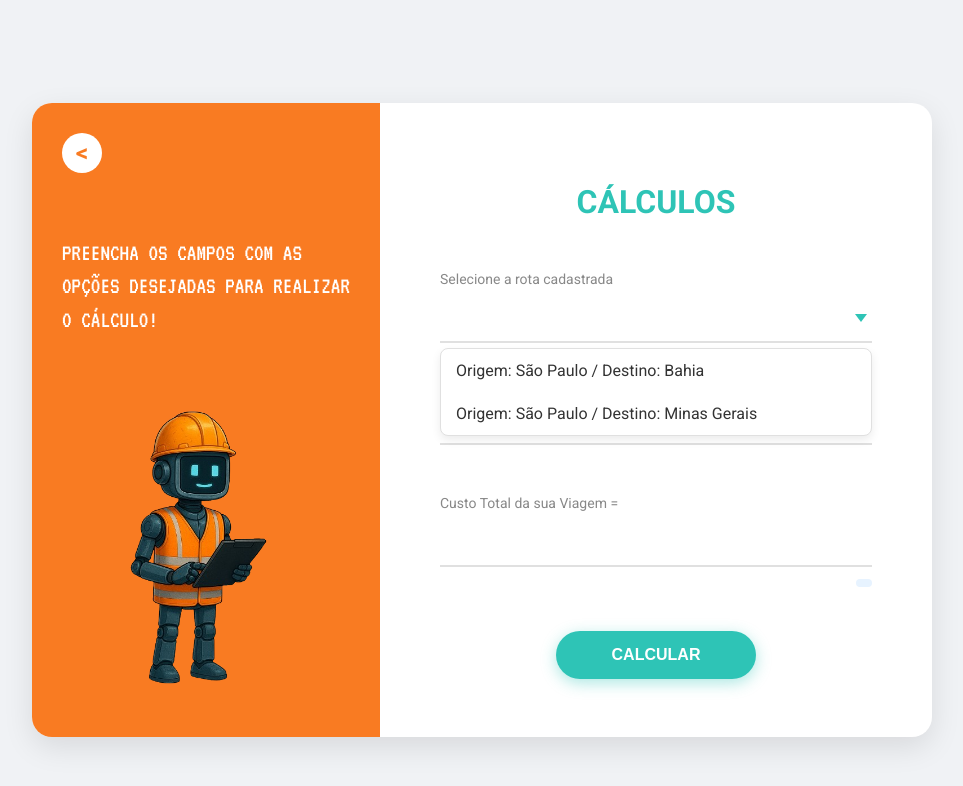
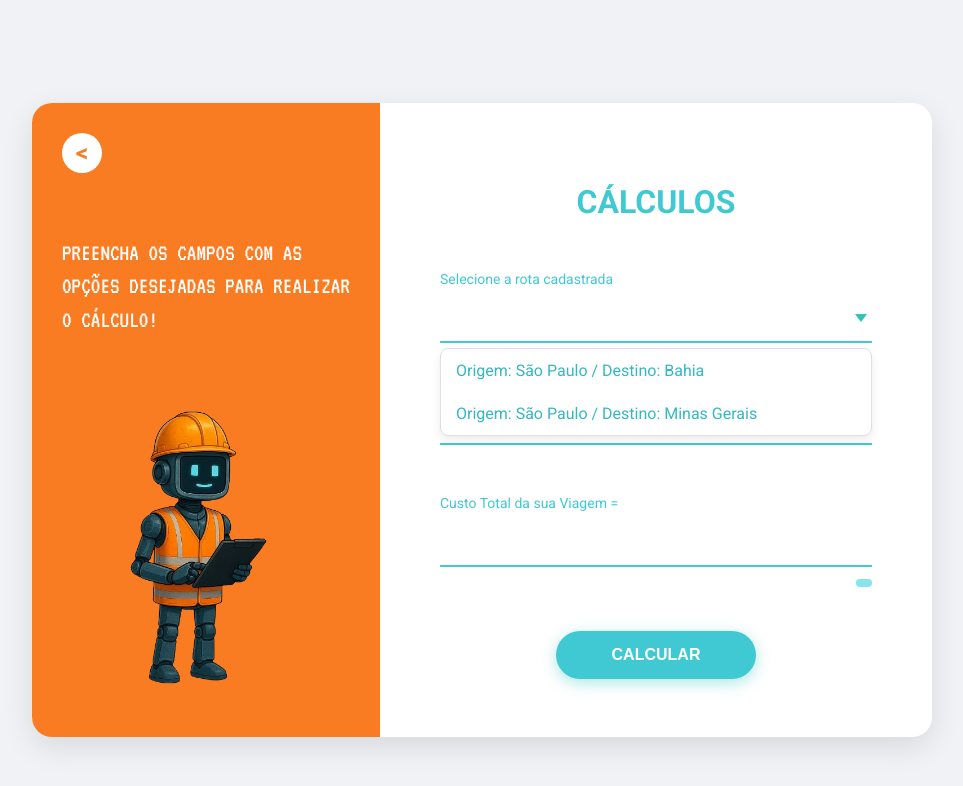
Before and after one commit to victorishizaki/nexus-tcc-forntend, a plain HTML site: page pages/calculos.html in a window 1280 px wide. Both pictures are taken after a click on the element 814 px from the left and 318 px from the top of the page. Shown: the whole page, without its empty margins (158-1121 px from the left). Drawn offline with Linux system fonts and the light colour scheme.

Commit message:
tela de calculos

```diff
--- a/assets/css/calculos.css
+++ b/assets/css/calculos.css
@@ -3,7 +3,6 @@
     --cyan: #2EC4B6;
     --white: #FFFFFF;
     --light-gray: #E0E0E0;
-    --dark-text: #333;
     --font-pixel: 'VT323', monospace;
     --font-main: 'Roboto', sans-serif;
 }
@@ -75,7 +74,7 @@ body {
 }
 
 .title {
-    color: var(--cyan);
+    color: #41c9d3;
     text-align: center;
     margin-bottom: 50px;
     font-weight: bold;
@@ -87,7 +86,7 @@ body {
 
 .input-group label {
     font-size: 14px;
-    color: #888;
+    color: #41c9d3;
     margin-bottom: 8px;
     display: block;
 }
@@ -97,12 +96,12 @@ body {
 }
 
 .custom-select-trigger {
-    border-bottom: 2px solid var(--light-gray);
+    border-bottom: 2px solid #41c9d3;
     padding: 8px 0;
     cursor: pointer;
     position: relative;
     height: 30px;
-    color: #888;
+    color: #41c9d3;
 }
 
 .custom-select-trigger .selected-value {
@@ -144,7 +143,6 @@ body {
 .custom-options li {
     padding: 12px 15px;
     cursor: pointer;
-    color: var(--dark-text);
 }
 .custom-options li:hover {
     background-color: #f0f8f7;
@@ -156,13 +154,13 @@ body {
 }
 
 .result-display {
-    border-bottom: 2px solid var(--light-gray);
+    border-bottom: 2px solid #41c9d3;
     padding: 8px 0;
     min-height: 30px;
 }
 
 .total-value {
-    color: var(--dark-text);
+    color: #41c9d3;
     font-size: 18px;
     font-weight: bold;
     display: block;
@@ -176,8 +174,8 @@ body {
 .formula-details {
     display: inline-block;
     font-size: 12px;
-    color: #007BFF;
-    background-color: #e7f3ff;
+    color: #41c9d3;
+    background-color: #86e4eb;
     padding: 4px 8px;
     border-radius: 4px;
 }
@@ -185,7 +183,7 @@ body {
 
 
 .btn-submit {
-    background-color: var(--cyan);
+    background-color: #41c9d3;
     color: var(--white);
     border: none;
     border-radius: 50px;
@@ -229,3 +227,7 @@ body {
         margin-top: 30px;
     }
 }
+
+.data {
+    color: #35b8c1;
+}
--- a/pages/calculos.html
+++ b/pages/calculos.html
@@ -38,8 +38,8 @@
                             <span class="selected-value"></span>
                         </div>
                         <ul class="custom-options">
-                            <li data-value="sp-ba">Origem: São Paulo / Destino: Bahia</li>
-                            <li data-value="sp-mg">Origem: São Paulo / Destino: Minas Gerais</li>
+                            <li data-value="sp-ba" class="data">Origem: São Paulo / Destino: Bahia</li>
+                            <li data-value="sp-mg" class="data">Origem: São Paulo / Destino: Minas Gerais</li>
                         </ul>
                         <input type="hidden" name="rota_selecionada">
                     </div>
@@ -52,8 +52,8 @@
                             <span class="selected-value"></span>
                         </div>
                         <ul class="custom-options">
-                            <li data-value="abc-1234">ABC-1234 Mercedes Actros</li>
-                            <li data-value="def-5678">DEF-5678 Volkswagen Delivery</li>
+                            <li data-value="abc-1234" class="data">ABC-1234 Mercedes Actros</li>
+                            <li data-value="def-5678" class="data">DEF-5678 Volkswagen Delivery</li>
                         </ul>
                         <input type="hidden" name="veiculo_selecionado">
                     </div>
```
